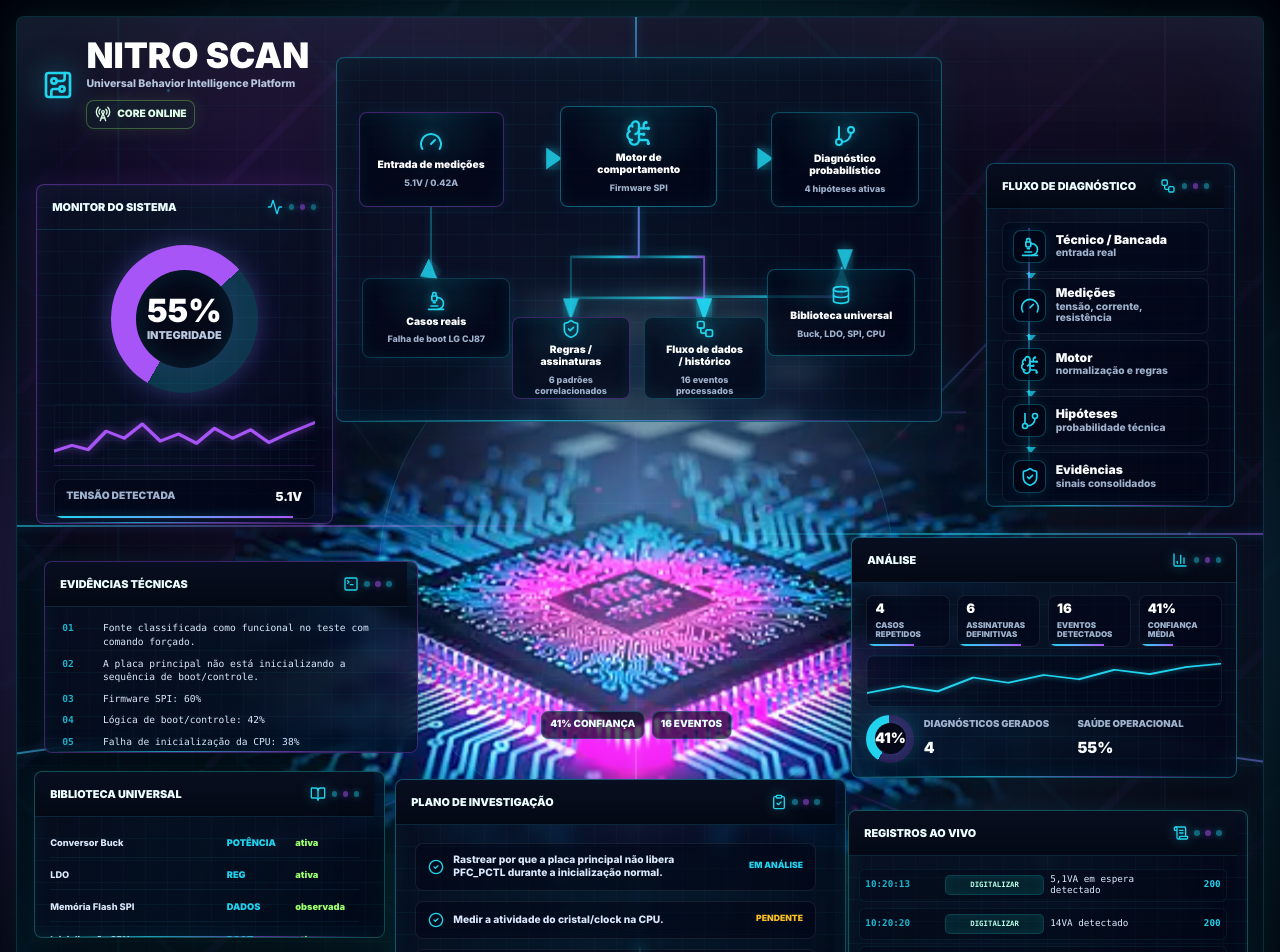
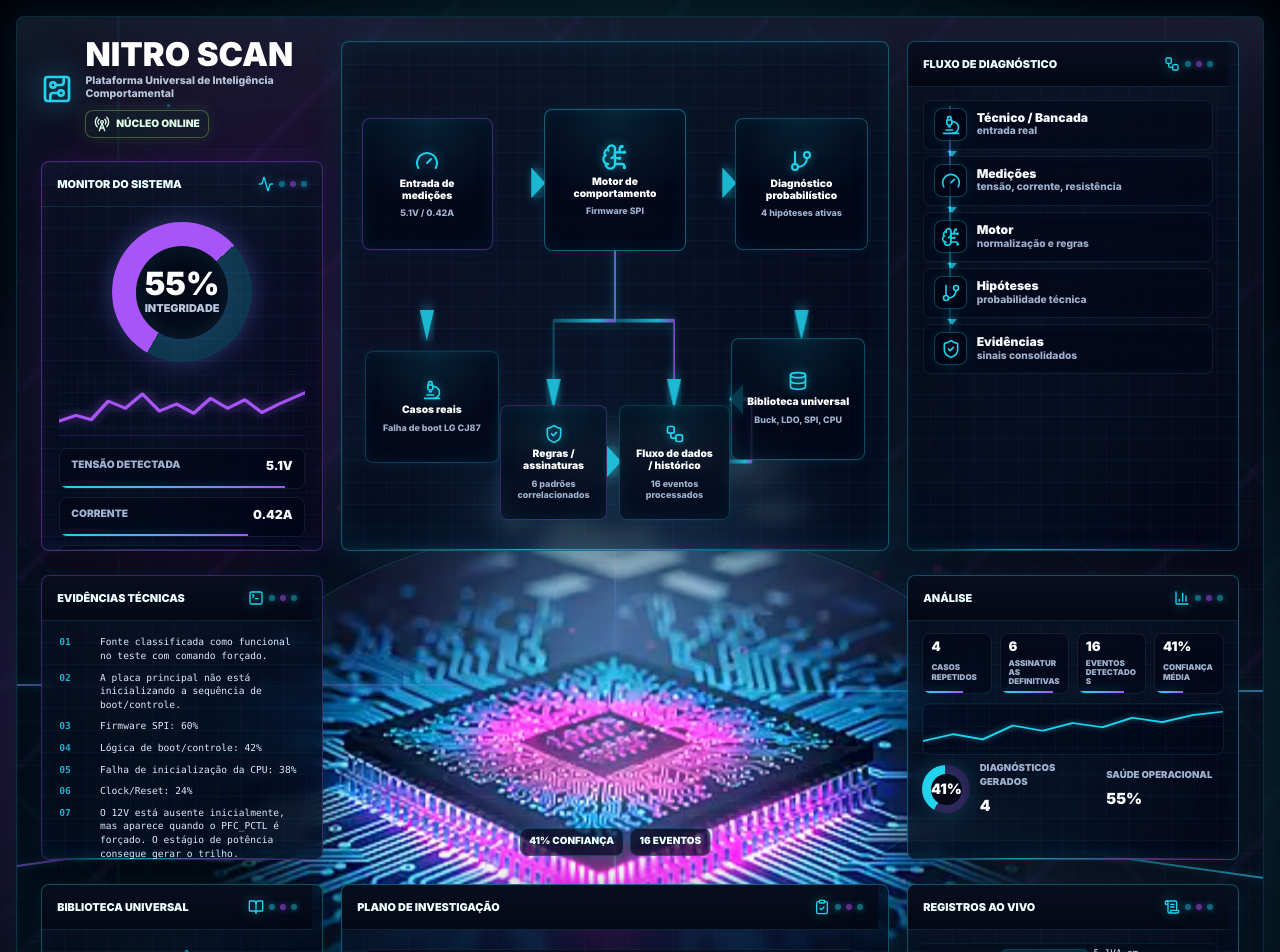
Before and after one commit to Nazireu007/nitro-scan, a React (Vite) app: page / in a window 1280 px wide. Shown: the top 952 px of the page. Built offline with nearby package versions, Linux system fonts and the light colour scheme.

Commit message:
Refactor home command grid

```diff
--- a/src/components/ArchitectureHero.tsx
+++ b/src/components/ArchitectureHero.tsx
@@ -434,12 +434,12 @@ function ArchitecturePanel({ result, scenario }: { result: DiagnosticResult; sce
           </defs>
           <path d="M199 86 H266" />
           <path d="M454 86 H518" />
-          <path d="M112 128 V170 Q112 184 118 188" />
+          <path d="M112 128 V180" />
           <path d="M360 128 V170 H279 V222" />
           <path d="M360 128 V170 H438 V222" />
           <path d="M606 128 V180" />
-          <path d="M279 222 V205 H438 V222" />
-          <path d="M438 222 V204 H602 V180" />
+          <path d="M350 256 H366" />
+          <path d="M511 256 H540 V218 H513" />
         </svg>
 
         <article className="arch-box arch-input">
@@ -746,11 +746,11 @@ export function ArchitectureHero({
           <CircuitBoard className="h-8 w-8" aria-hidden="true" />
           <div>
             <h1>NITRO SCAN</h1>
-            <p>Universal Behavior Intelligence Platform</p>
+            <p>Plataforma Universal de Inteligência Comportamental</p>
           </div>
           <span>
             <RadioTower className="h-4 w-4" aria-hidden="true" />
-            core online
+            núcleo online
           </span>
         </div>
 
--- a/src/index.css
+++ b/src/index.css
@@ -1412,113 +1412,27 @@ button {
   white-space: nowrap;
 }
 
-@keyframes particleFloat {
-  0% {
-    transform: translate3d(0, 0, 0) scale(0.75);
-    opacity: 0.08;
-  }
-  35% {
-    opacity: 0.56;
-  }
-  100% {
-    transform: translate3d(18px, -52px, 0) scale(1.18);
-    opacity: 0.06;
-  }
-}
-
-@keyframes wireFlow {
-  from {
-    stroke-dashoffset: 0;
-  }
-  to {
-    stroke-dashoffset: -180;
-  }
-}
-
-@keyframes nodePulse {
-  0%, 100% {
-    opacity: 0.58;
-    transform: scale(0.82);
-  }
-  50% {
-    opacity: 1;
-    transform: scale(1.14);
-  }
-}
-
-@keyframes pageScan {
-  0%, 16% {
-    transform: translateY(-100%);
-  }
-  48%, 100% {
-    transform: translateY(100%);
-  }
-}
-
-@keyframes panelSheen {
-  0%, 40% {
-    transform: translateX(-105%);
-  }
-  62%, 100% {
-    transform: translateX(105%);
-  }
-}
-
-@keyframes chartTrace {
-  0% {
-    stroke-dashoffset: 650;
-    opacity: 0.62;
-  }
-  45%, 100% {
-    stroke-dashoffset: 0;
-    opacity: 1;
-  }
-}
-
-@keyframes barAlive {
-  0%, 100% {
-    filter: brightness(0.82);
-    opacity: 0.72;
-  }
-  50% {
-    filter: brightness(1.35);
-    opacity: 1;
-  }
-}
-
-@keyframes haloSpin {
-  from {
-    transform: rotate(0deg);
-  }
-  to {
-    transform: rotate(360deg);
-  }
-}
-
-@keyframes coreGlow {
-  0%, 100% {
-    box-shadow:
-      0 26px 86px rgba(0, 0, 0, 0.62),
-      0 0 68px rgba(34, 211, 238, 0.38),
-      0 0 112px rgba(168, 85, 247, 0.22),
-      inset 0 0 46px rgba(34, 211, 238, 0.14);
-  }
-  50% {
-    box-shadow:
-      0 26px 86px rgba(0, 0, 0, 0.62),
-      0 0 92px rgba(34, 211, 238, 0.56),
-      0 0 145px rgba(168, 85, 247, 0.32),
-      inset 0 0 62px rgba(34, 211, 238, 0.22);
-  }
-}
-
-@media (max-width: 1220px) {
+@media (min-width: 1221px) {
+  .command-center {
+    min-height: calc(100vh - 1.5rem);
+  }
+
   .command-canvas {
     display: grid;
+    width: min(100%, 1580px);
     height: auto;
-    grid-template-columns: repeat(2, minmax(0, 1fr));
-    gap: 1rem;
-    padding: 1rem;
+    min-height: 1180px;
+    grid-template-areas:
+      "brand architecture flow"
+      "monitor architecture flow"
+      "evidence core analytics"
+      "knowledge investigation logs"
+      "dock dock dock";
+    grid-template-columns: minmax(265px, 0.85fr) minmax(548px, 1.45fr) minmax(315px, 1fr);
+    grid-template-rows: 96px 390px 285px 250px 74px;
+    gap: 24px 18px;
+    padding: 24px;
+    align-items: stretch;
   }
 
   .command-brand,
@@ -1537,6 +1451,262 @@ button {
     transform: none;
   }
 
+  .command-connections {
+    display: none;
+  }
+
+  .visual-panel {
+    min-height: 0;
+  }
+
+  .command-brand {
+    grid-area: brand;
+    align-self: center;
+    width: auto;
+    min-width: 0;
+  }
+
+  .command-brand h1 {
+    font-size: clamp(2.05rem, 2.45vw, 2.85rem);
+  }
+
+  .command-brand p {
+    max-width: 21rem;
+  }
+
+  .monitor-panel { grid-area: monitor; }
+  .architecture-panel { grid-area: architecture; }
+  .flow-panel { grid-area: flow; }
+  .nitro-core-panel { grid-area: core; }
+  .evidence-panel { grid-area: evidence; }
+  .knowledge-panel { grid-area: knowledge; }
+  .investigation-panel { grid-area: investigation; }
+  .analytics-panel { grid-area: analytics; }
+  .logs-panel { grid-area: logs; }
+  .bottom-dock { grid-area: dock; }
+
+  .monitor-panel,
+  .architecture-panel,
+  .flow-panel,
+  .evidence-panel,
+  .knowledge-panel,
+  .investigation-panel,
+  .analytics-panel,
+  .logs-panel {
+    width: auto;
+    height: auto;
+  }
+
+  .architecture-panel {
+    min-height: 0;
+  }
+
+  .architecture-map {
+    height: 100%;
+    min-height: 0;
+  }
+
+  .flow-panel,
+  .logs-panel,
+  .investigation-panel,
+  .evidence-panel,
+  .knowledge-panel {
+    min-height: 0;
+  }
+
+  .nitro-core-panel {
+    z-index: 3;
+    display: grid;
+    width: 100%;
+    min-height: 0;
+    place-items: center;
+    overflow: visible;
+  }
+
+  .nitro-core-stage {
+    width: min(100%, 560px);
+    height: 100%;
+    min-height: 285px;
+  }
+
+  .chip-reference-image {
+    top: 48%;
+    left: 50%;
+    width: min(172%, 820px);
+  }
+
+  .core-halo {
+    inset: -18%;
+  }
+
+  .core-grid-lines {
+    inset: -10% -18% -14%;
+  }
+
+  .core-static-rails {
+    inset: -48%;
+  }
+
+  .core-microstats {
+    bottom: 1.5%;
+  }
+
+  .investigation-list {
+    gap: 0.72rem;
+    padding: 1.18rem 1.22rem 1.34rem;
+  }
+
+  .investigation-list p {
+    min-height: 2.48rem;
+  }
+
+  .analytics-panel {
+    overflow: hidden;
+  }
+
+  .logs-panel {
+    min-height: 0;
+  }
+
+  .live-log-lines p {
+    grid-template-columns: 4.45rem 5.45rem minmax(0, 1fr) 2rem;
+    gap: 0.34rem;
+  }
+
+  .bottom-dock {
+    z-index: 7;
+    justify-self: center;
+    align-self: center;
+    width: min(100%, 1040px);
+    min-height: 4.25rem;
+  }
+}
+
+@keyframes particleFloat {
+  0% {
+    transform: translate3d(0, 0, 0) scale(0.75);
+    opacity: 0.08;
+  }
+  35% {
+    opacity: 0.56;
+  }
+  100% {
+    transform: translate3d(18px, -52px, 0) scale(1.18);
+    opacity: 0.06;
+  }
+}
+
+@keyframes wireFlow {
+  from {
+    stroke-dashoffset: 0;
+  }
+  to {
+    stroke-dashoffset: -180;
+  }
+}
+
+@keyframes nodePulse {
+  0%, 100% {
+    opacity: 0.58;
+    transform: scale(0.82);
+  }
+  50% {
+    opacity: 1;
+    transform: scale(1.14);
+  }
+}
+
+@keyframes pageScan {
+  0%, 16% {
+    transform: translateY(-100%);
+  }
+  48%, 100% {
+    transform: translateY(100%);
+  }
+}
+
+@keyframes panelSheen {
+  0%, 40% {
+    transform: translateX(-105%);
+  }
+  62%, 100% {
+    transform: translateX(105%);
+  }
+}
+
+@keyframes chartTrace {
+  0% {
+    stroke-dashoffset: 650;
+    opacity: 0.62;
+  }
+  45%, 100% {
+    stroke-dashoffset: 0;
+    opacity: 1;
+  }
+}
+
+@keyframes barAlive {
+  0%, 100% {
+    filter: brightness(0.82);
+    opacity: 0.72;
+  }
+  50% {
+    filter: brightness(1.35);
+    opacity: 1;
+  }
+}
+
+@keyframes haloSpin {
+  from {
+    transform: rotate(0deg);
+  }
+  to {
+    transform: rotate(360deg);
+  }
+}
+
+@keyframes coreGlow {
+  0%, 100% {
+    box-shadow:
+      0 26px 86px rgba(0, 0, 0, 0.62),
+      0 0 68px rgba(34, 211, 238, 0.38),
+      0 0 112px rgba(168, 85, 247, 0.22),
+      inset 0 0 46px rgba(34, 211, 238, 0.14);
+  }
+  50% {
+    box-shadow:
+      0 26px 86px rgba(0, 0, 0, 0.62),
+      0 0 92px rgba(34, 211, 238, 0.56),
+      0 0 145px rgba(168, 85, 247, 0.32),
+      inset 0 0 62px rgba(34, 211, 238, 0.22);
+  }
+}
+
+@media (max-width: 1220px) {
+  .command-canvas {
+    display: grid;
+    height: auto;
+    grid-template-columns: repeat(2, minmax(0, 1fr));
+    gap: 1rem;
+    padding: 1rem;
+  }
+
+  .command-brand,
+  .visual-panel,
+  .nitro-core-panel,
+  .bottom-dock {
+    position: relative;
+    inset: auto;
+    top: auto;
+    right: auto;
+    bottom: auto;
+    left: auto;
+    width: auto;
+    height: auto;
+    min-width: 0;
+    transform: none;
+  }
+
   .command-brand,
   .architecture-panel,
   .nitro-core-panel,
```
